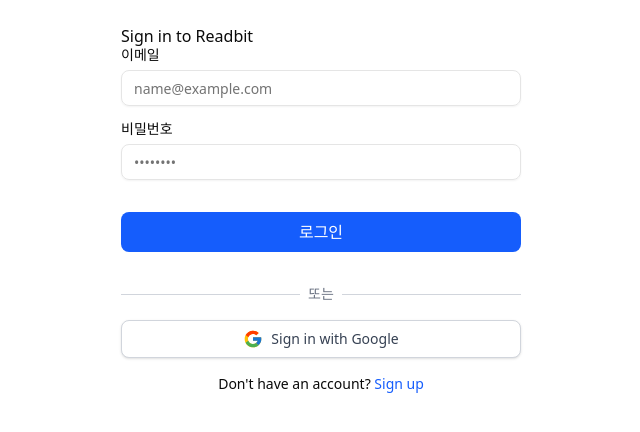
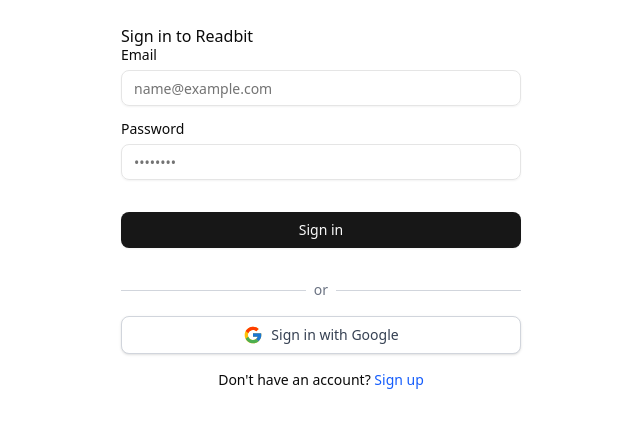
Before and after one commit to studio-wangjin/readbit, a Next.js app: page /auth/sign-in in a window 1280 px wide. Shown: the top 432 px of the page, without its empty margins (319-959 px from the left). Built offline with nearby package versions, Linux system fonts and the light colour scheme; no server answers.

Commit message:
refactor: Update AuthForm to use Button and Divider components, and translate labels to English

```diff
--- a/src/features/auth/ui/AuthForm.tsx
+++ b/src/features/auth/ui/AuthForm.tsx
@@ -21,6 +21,8 @@
 } from '@/src/shared/ui/form';
 import { Input } from '@/src/shared/ui/input';
 import { OAuthButton } from '@/src/shared/ui/OAuthButton';
+import { Button } from '@/src/shared/ui/button';
+import { Divider } from '@/src/shared/ui/divider';
 
 type AuthFormProps = {
   view: 'sign-in' | 'sign-up';
@@ -54,8 +56,10 @@
         router.push('/auth/verify');
       }
     } catch (error) {
-      console.error('인증 오류:', error);
-      setServerError(error instanceof Error ? error.message : '인증 과정에서 오류가 발생했습니다');
+      console.error('Authentication error:', error);
+      setServerError(
+        error instanceof Error ? error.message : 'An error occurred during authentication'
+      );
     } finally {
       setIsLoading(false);
     }
@@ -67,11 +71,11 @@
 
     try {
       await signInWithGoogle();
-      // OAuth는 리디렉션되므로 여기서는 추가 작업 필요 없음
+      // OAuth redirects, so no additional work needed here
     } catch (error) {
-      console.error('Google 로그인 오류:', error);
+      console.error('Google sign-in error:', error);
       setServerError(
-        error instanceof Error ? error.message : 'Google 로그인 과정에서 오류가 발생했습니다'
+        error instanceof Error ? error.message : 'An error occurred during Google sign-in'
       );
       setIsLoading(false);
     }
@@ -89,7 +93,7 @@
           name="email"
           render={({ field }) => (
             <FormItem>
-              <FormLabel>이메일</FormLabel>
+              <FormLabel>Email</FormLabel>
               <FormControl>
                 <Input
                   type="email"
@@ -108,7 +112,7 @@
           name="password"
           render={({ field }) => (
             <FormItem>
-              <FormLabel>비밀번호</FormLabel>
+              <FormLabel>Password</FormLabel>
               <FormControl>
                 <Input type="password" disabled={isLoading} placeholder="••••••••" {...field} />
               </FormControl>
@@ -117,28 +121,11 @@
           )}
         />
 
-        <button
-          type="submit"
-          disabled={isLoading}
-          className="w-full py-2 px-4 bg-blue-600 hover:bg-blue-700 text-white rounded-md font-medium disabled:opacity-70 mt-4"
-        >
-          {isLoading
-            ? view === 'sign-in'
-              ? '로그인 중...'
-              : '회원가입 중...'
-            : view === 'sign-in'
-              ? '로그인'
-              : '회원가입'}
-        </button>
+        <Button type="submit" disabled={isLoading} loading={isLoading} className="w-full mt-4">
+          {view === 'sign-in' ? 'Sign in' : 'Sign up'}
+        </Button>
 
-        <div className="relative my-4">
-          <div className="absolute inset-0 flex items-center">
-            <div className="w-full border-t border-gray-300"></div>
-          </div>
-          <div className="relative flex justify-center text-sm">
-            <span className="px-2 bg-white text-gray-500">또는</span>
-          </div>
-        </div>
+        <Divider>or</Divider>
 
         <OAuthButton
           onClick={handleGoogleSignIn}
--- a/src/shared/ui/button.tsx
+++ b/src/shared/ui/button.tsx
@@ -1,6 +1,7 @@
 import * as React from 'react';
 import { Slot } from '@radix-ui/react-slot';
 import { cva, type VariantProps } from 'class-variance-authority';
+import { Loader2 } from 'lucide-react';
 
 import { cn } from '@/src/shared/lib/style-helpers';
 
@@ -37,10 +38,12 @@
   variant,
   size,
   asChild = false,
+  loading = false,
   ...props
 }: React.ComponentProps<'button'> &
   VariantProps<typeof buttonVariants> & {
     asChild?: boolean;
+    loading?: boolean;
   }) {
   const Comp = asChild ? Slot : 'button';
 
@@ -48,8 +51,12 @@
     <Comp
       data-slot="button"
       className={cn(buttonVariants({ variant, size, className }))}
+      disabled={loading || props.disabled}
       {...props}
-    />
+    >
+      {loading && <Loader2 className="mr-2 h-4 w-4 animate-spin" />}
+      {props.children}
+    </Comp>
   );
 }
 
--- /dev/null
+++ b/src/shared/ui/divider.tsx
@@ -0,0 +1,28 @@
+import { cn } from '@/src/shared/lib/style-helpers';
+
+interface DividerProps {
+  children?: React.ReactNode;
+  className?: string;
+  contentPosition?: 'center' | 'left' | 'right';
+}
+
+export function Divider({ children, className, contentPosition = 'center' }: DividerProps) {
+  const contentPositionClasses = {
+    center: 'justify-center',
+    left: 'justify-start',
+    right: 'justify-end',
+  };
+
+  return (
+    <div className={cn('relative my-4', className)}>
+      <div className="absolute inset-0 flex items-center">
+        <div className="w-full border-t border-gray-300"></div>
+      </div>
+      {children && (
+        <div className={`relative flex ${contentPositionClasses[contentPosition]} text-sm`}>
+          <span className="px-2 bg-white text-gray-500">{children}</span>
+        </div>
+      )}
+    </div>
+  );
+}
```
